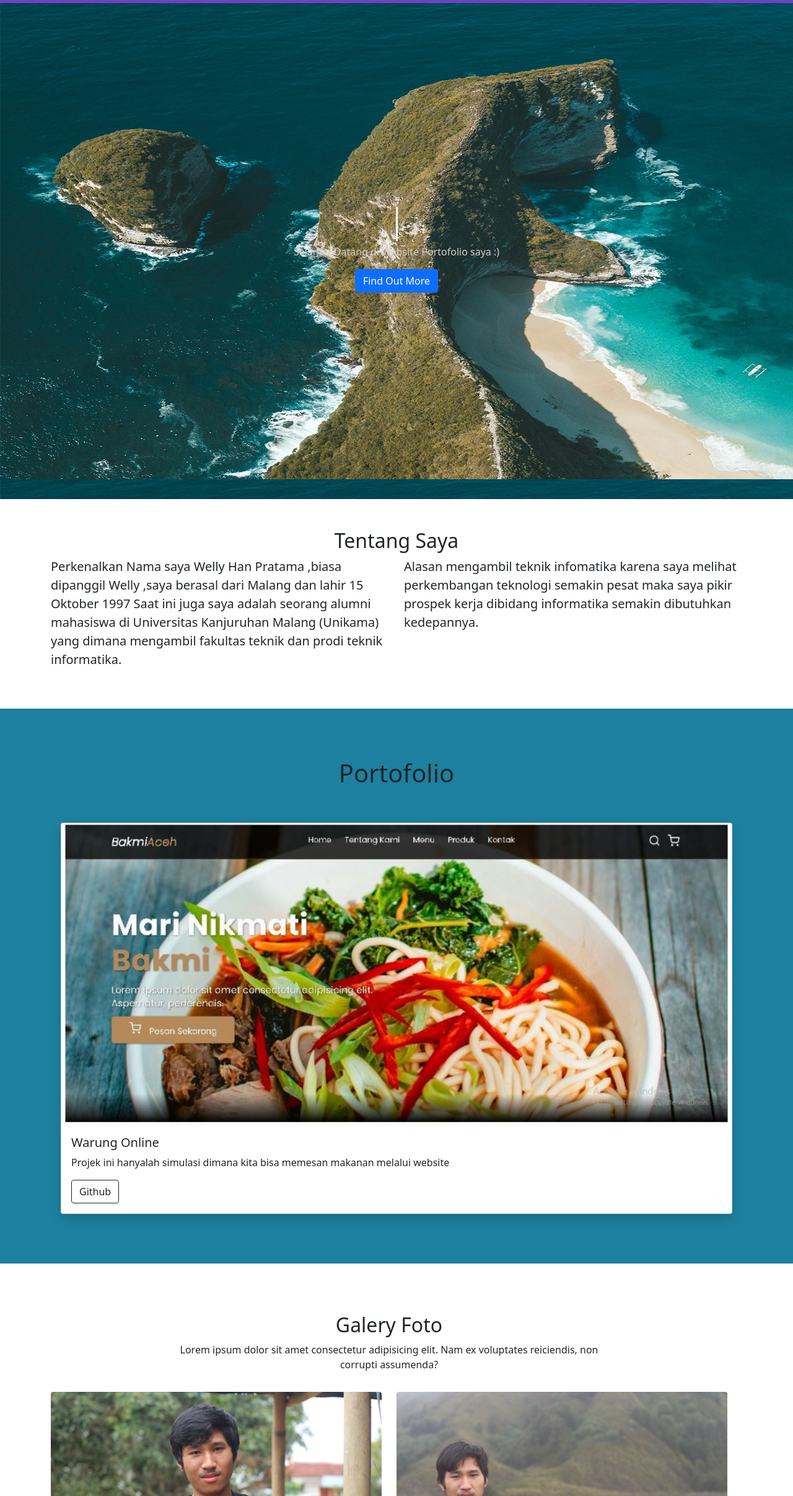
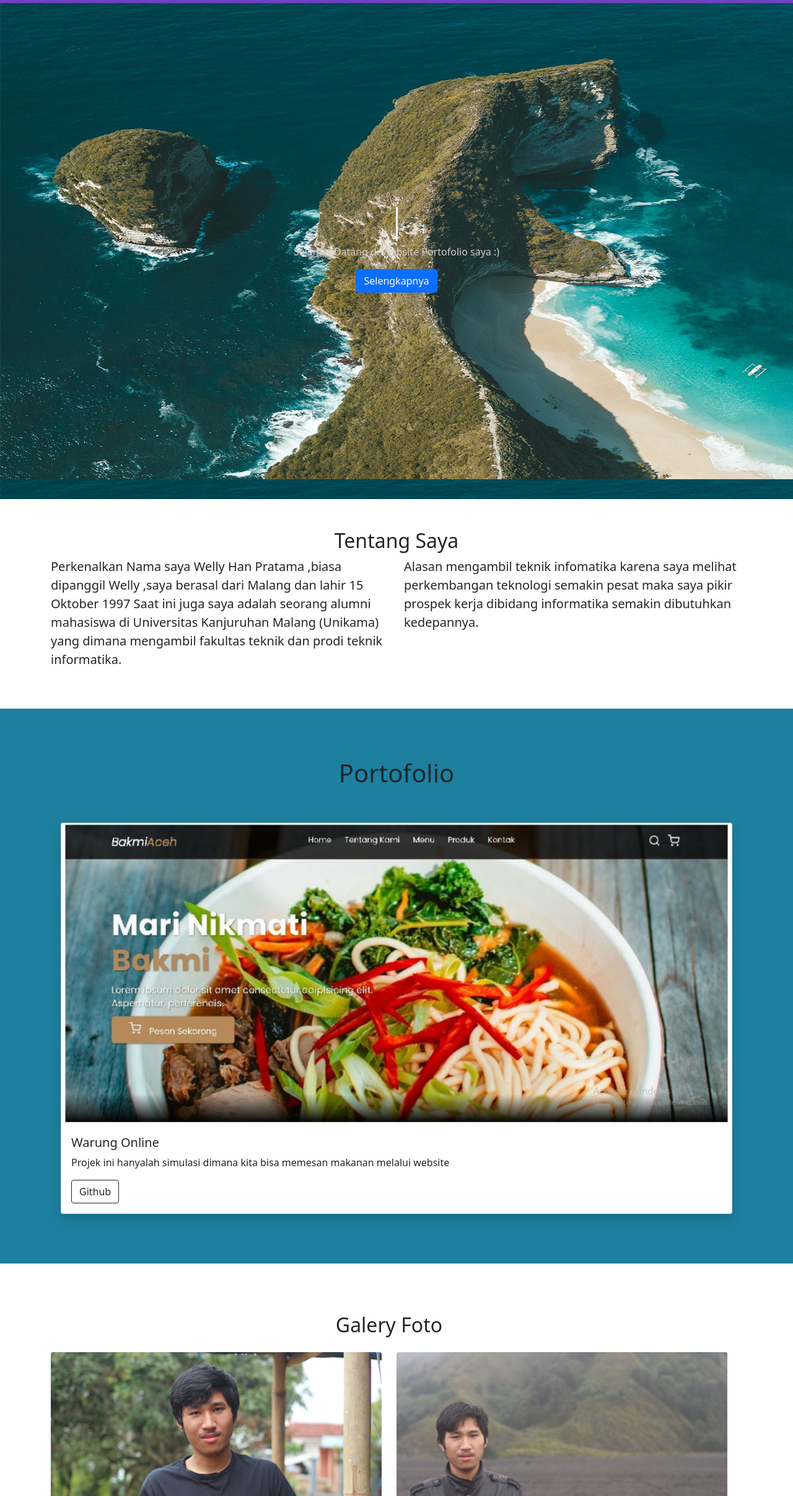
Before and after one commit to wellybunglon/wellyportofolio2.github.io, a plain HTML site: page index.html in a window 1280 px wide. Shown: the part 57-2470 px from the top of the page at 62% size. Drawn offline with nearby package versions, Linux system fonts and the light colour scheme; some packages are replaced by stand-ins of ours; a script that the page names is missing; a web font is replaced by a local one.

Commit message:
Update index.html

```diff
--- a/index.html
+++ b/index.html
@@ -81,7 +81,7 @@
             <p class="">
               Selamat Datang di Website Portofolio saya :)<br />
             </p>
-            <a class="btn btn-primary btn-xl" href="#about">Find Out More</a>
+            <a class="btn btn-primary btn-xl" href="#about">Selengkapnya</a>
           </div>
         </div>
       </div>
@@ -239,8 +239,6 @@
       <div class="row justify-content-center">
         <div class="col-md-8 col-10 text-center">
           <h2>Galery Foto</h2>
-          <p>Lorem ipsum dolor sit amet consectetur adipisicing elit.
-            Nam ex voluptates reiciendis, non corrupti assumenda?</p>
         </div>
       </div>
 
```
